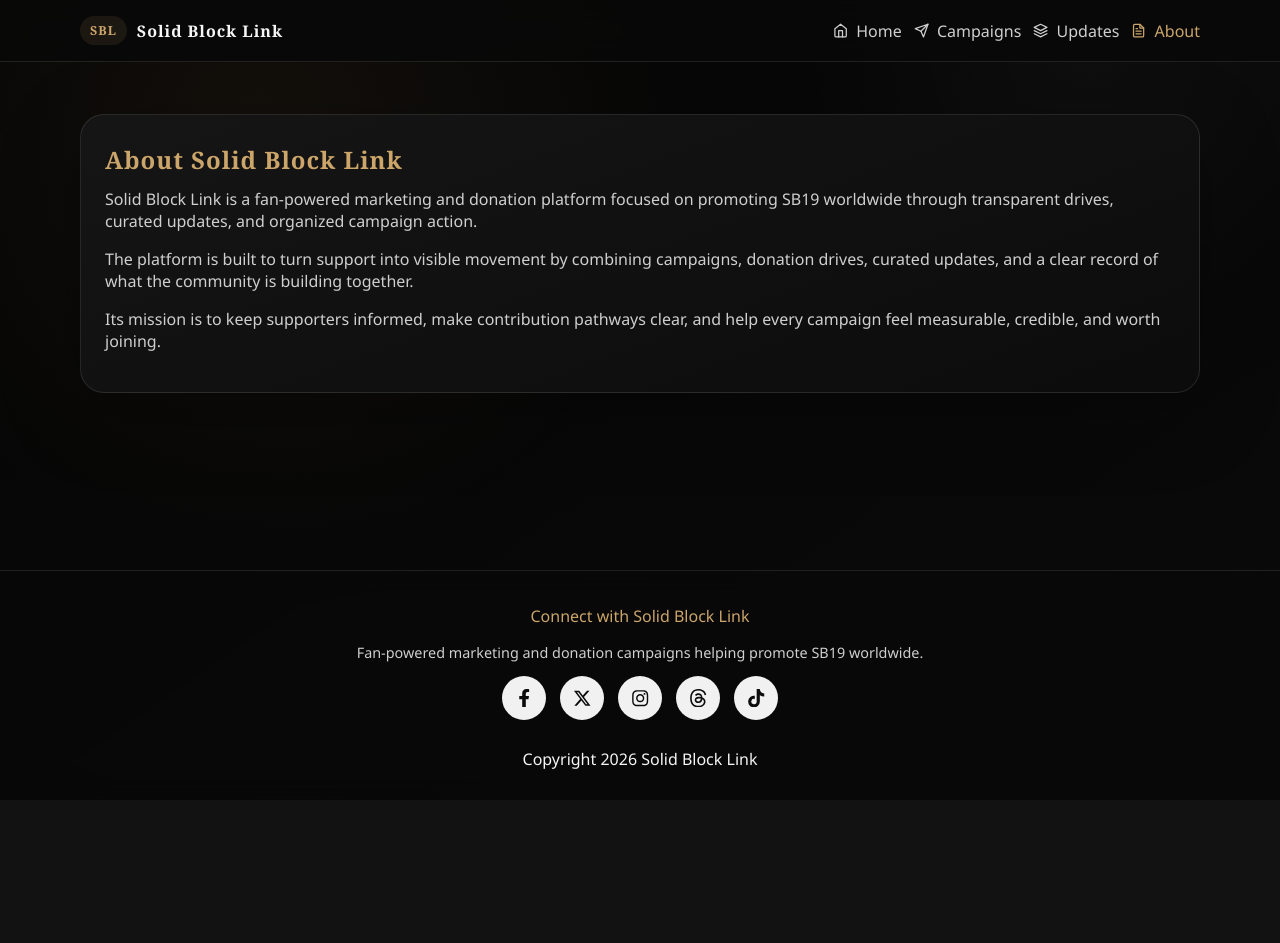
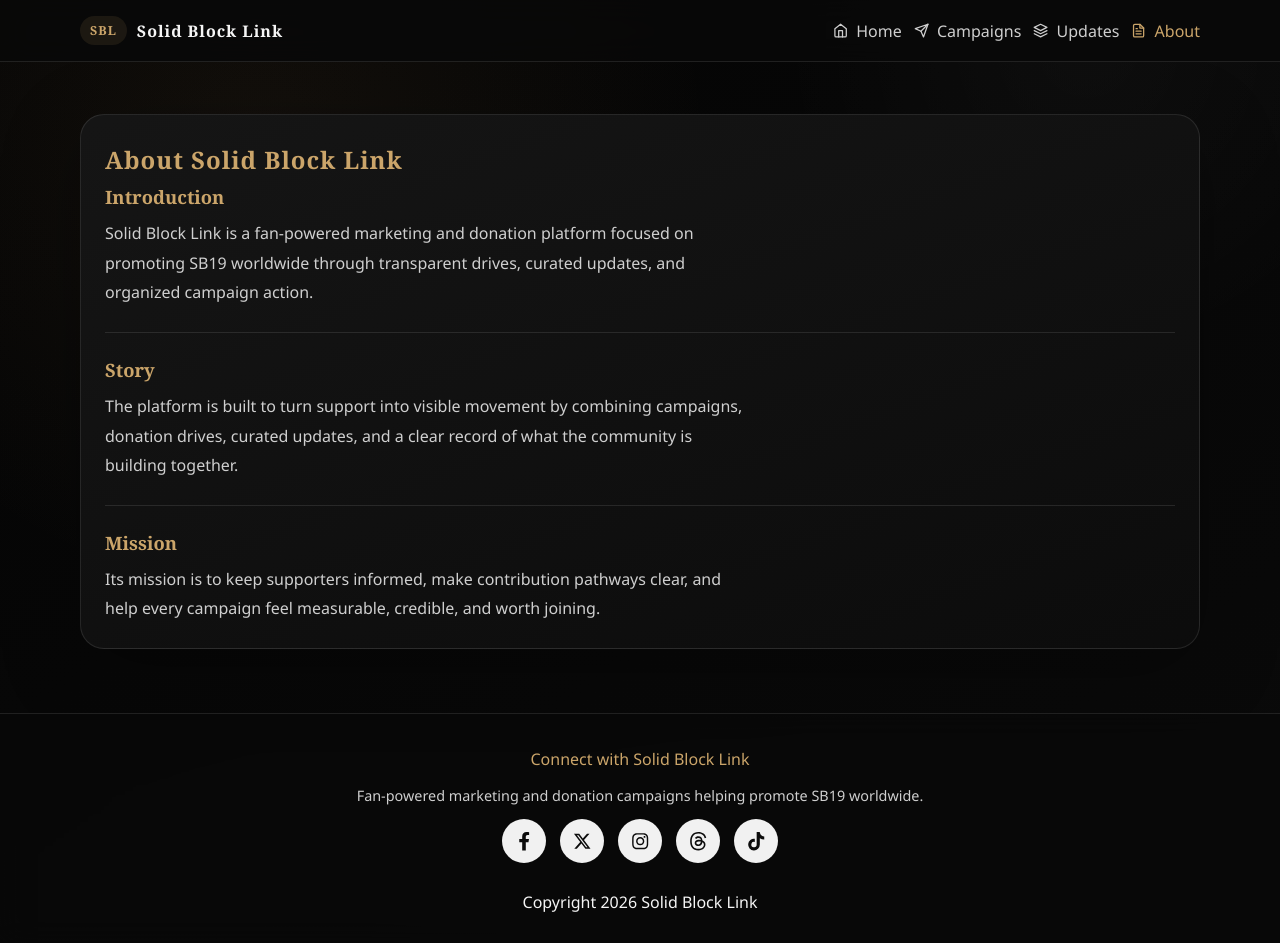
Before and after one commit to tbkai24/solid-block-link, a React (Vite) app: page /about in a window 1280 px wide. Before the commit the page ends 800 px from the top, so only its background shows below. Built offline with nearby package versions, Linux system fonts and the light colour scheme; no server answers; the database is empty.

Commit message:
Add editable About section titles

```diff
--- a/src/components/admin/AdminSiteSettingsPanel.tsx
+++ b/src/components/admin/AdminSiteSettingsPanel.tsx
@@ -81,12 +81,28 @@ export function AdminSiteSettingsPanel() {
         <p className="muted-text">Uses Supabase Storage bucket: <strong>sbl-assets</strong></p>
         {form.logoUrl ? <img className="admin-logo-preview" src={form.logoUrl} alt="Logo preview" /> : null}
         <label>
+          <span>About Title</span>
+          <input value={form.aboutTitle} onChange={(e) => updateField("aboutTitle", e.target.value)} placeholder="About Solid Block Link" disabled={loading} />
+        </label>
+        <label>
+          <span>About Intro Title</span>
+          <input value={form.aboutIntroTitle} onChange={(e) => updateField("aboutIntroTitle", e.target.value)} placeholder="Introduction" disabled={loading} />
+        </label>
+        <label>
           <span>About Intro</span>
           <textarea value={form.aboutIntro} onChange={(e) => updateField("aboutIntro", e.target.value)} placeholder="Short introduction for the About page." disabled={loading} />
         </label>
         <label>
+          <span>About Story Title</span>
+          <input value={form.aboutStoryTitle} onChange={(e) => updateField("aboutStoryTitle", e.target.value)} placeholder="Story" disabled={loading} />
+        </label>
+        <label>
           <span>About Story</span>
           <textarea value={form.aboutStory} onChange={(e) => updateField("aboutStory", e.target.value)} placeholder="Tell the Solid Block Link story here." disabled={loading} />
+        </label>
+        <label>
+          <span>About Mission Title</span>
+          <input value={form.aboutMissionTitle} onChange={(e) => updateField("aboutMissionTitle", e.target.value)} placeholder="Mission" disabled={loading} />
         </label>
         <label>
           <span>About Mission</span>
--- a/src/data/mockContent.ts
+++ b/src/data/mockContent.ts
@@ -9,10 +9,13 @@ export const siteContent: SiteContent = {
   lookupCta: { label: "SBL Lookup", href: "#" },
   about: {
     title: "About Solid Block Link",
+    introTitle: "Introduction",
     intro:
       "Solid Block Link is a fan-powered marketing and donation platform focused on promoting SB19 worldwide through transparent drives, curated updates, and organized campaign action.",
+    storyTitle: "Story",
     story:
       "The platform is built to turn support into visible movement by combining campaigns, donation drives, curated updates, and a clear record of what the community is building together.",
+    missionTitle: "Mission",
     mission:
       "Its mission is to keep supporters informed, make contribution pathways clear, and help every campaign feel measurable, credible, and worth joining."
   },
--- a/src/pages/AboutPage.tsx
+++ b/src/pages/AboutPage.tsx
@@ -2,13 +2,21 @@ import { useSiteContent } from "../hooks/useSiteContent";
 
 export function AboutPage() {
   const { content } = useSiteContent();
+  const sections = [
+    { title: content.about.introTitle, body: content.about.intro },
+    { title: content.about.storyTitle, body: content.about.story },
+    { title: content.about.missionTitle, body: content.about.mission }
+  ].filter((section) => section.title || section.body);
 
   return (
     <section className="page-panel">
       <h1>{content.about.title}</h1>
-      <p>{content.about.intro}</p>
-      <p>{content.about.story}</p>
-      <p>{content.about.mission}</p>
+      {sections.map((section) => (
+        <div key={section.title || section.body} className="about-block">
+          {section.title ? <h2>{section.title}</h2> : null}
+          {section.body ? <p>{section.body}</p> : null}
+        </div>
+      ))}
     </section>
   );
 }
--- a/src/services/siteContent.ts
+++ b/src/services/siteContent.ts
@@ -52,8 +52,11 @@ function toSettingsPartial(settings: SiteSettingsRow, totalRaised: number): Part
     lookupCta: { label: settings.lookup_cta_label, href: settings.lookup_cta_url },
     about: {
       title: settings.about_title,
+      introTitle: settings.about_intro_title,
       intro: settings.about_intro,
+      storyTitle: settings.about_story_title,
       story: settings.about_story,
+      missionTitle: settings.about_mission_title,
       mission: settings.about_mission
     },
     footer: {
@@ -111,8 +114,11 @@ function toContent(
     lookupCta: { label: settings.lookup_cta_label, href: settings.lookup_cta_url },
     about: {
       title: settings.about_title,
+      introTitle: settings.about_intro_title,
       intro: settings.about_intro,
+      storyTitle: settings.about_story_title,
       story: settings.about_story,
+      missionTitle: settings.about_mission_title,
       mission: settings.about_mission
     },
     milestone: toMilestone(settings, progress.totalRaised),
--- a/src/services/siteSettings.ts
+++ b/src/services/siteSettings.ts
@@ -15,8 +15,11 @@ export function toSiteSettingsForm(row?: SiteSettingsRow | null): SiteSettingsFo
     lookupCtaUrl: row?.lookup_cta_url ?? "/lookup",
     logoUrl: row?.logo_url ?? "",
     aboutTitle: row?.about_title ?? "About Solid Block Link",
+    aboutIntroTitle: row?.about_intro_title ?? "Introduction",
     aboutIntro: row?.about_intro ?? "",
+    aboutStoryTitle: row?.about_story_title ?? "Story",
     aboutStory: row?.about_story ?? "",
+    aboutMissionTitle: row?.about_mission_title ?? "Mission",
     aboutMission: row?.about_mission ?? "",
     milestoneStepAmount: String(row?.milestone_step_amount ?? 0),
     footerTitle: row?.footer_title ?? "Connect with Solid Block Link",
@@ -43,8 +46,11 @@ export async function saveSiteSettings(values: SiteSettingsFormData) {
     lookup_cta_url: values.lookupCtaUrl,
     logo_url: values.logoUrl,
     about_title: values.aboutTitle,
+    about_intro_title: values.aboutIntroTitle,
     about_intro: values.aboutIntro,
+    about_story_title: values.aboutStoryTitle,
     about_story: values.aboutStory,
+    about_mission_title: values.aboutMissionTitle,
     about_mission: values.aboutMission,
     footer_title: values.footerTitle,
     footer_summary: values.footerSummary
--- a/src/styles/index.css
+++ b/src/styles/index.css
@@ -233,6 +233,25 @@ a { color: inherit; text-decoration: none; }
 .campaign-side-panel strong {
   font-size: 1.35rem;
   line-height: 1.4;
+}
+
+.about-block + .about-block {
+  margin-top: 24px;
+  padding-top: 24px;
+  border-top: 1px solid var(--line);
+}
+
+.about-block h2 {
+  margin: 0 0 10px;
+  font-family: "Cinzel", Georgia, serif;
+  color: var(--brand);
+  font-size: 1.15rem;
+}
+
+.about-block p {
+  margin: 0;
+  max-width: 70ch;
+  line-height: 1.85;
 }
 
 .subtab-row {
--- a/src/types/content.ts
+++ b/src/types/content.ts
@@ -41,8 +41,11 @@ export type CampaignItem = {
 
 export type AboutContent = {
   title: string;
+  introTitle: string;
   intro: string;
+  storyTitle: string;
   story: string;
+  missionTitle: string;
   mission: string;
 };
 
--- a/src/types/siteSettings.ts
+++ b/src/types/siteSettings.ts
@@ -7,8 +7,11 @@ export type SiteSettingsFormData = {
   lookupCtaUrl: string;
   logoUrl: string;
   aboutTitle: string;
+  aboutIntroTitle: string;
   aboutIntro: string;
+  aboutStoryTitle: string;
   aboutStory: string;
+  aboutMissionTitle: string;
   aboutMission: string;
   milestoneStepAmount: string;
   footerTitle: string;
--- a/src/types/supabase.ts
+++ b/src/types/supabase.ts
@@ -7,8 +7,11 @@ export type SiteSettingsRow = {
   lookup_cta_url: string;
   logo_url: string;
   about_title: string;
+  about_intro_title: string;
   about_intro: string;
+  about_story_title: string;
   about_story: string;
+  about_mission_title: string;
   about_mission: string;
   milestone_title: string;
   milestone_description: string;
```
